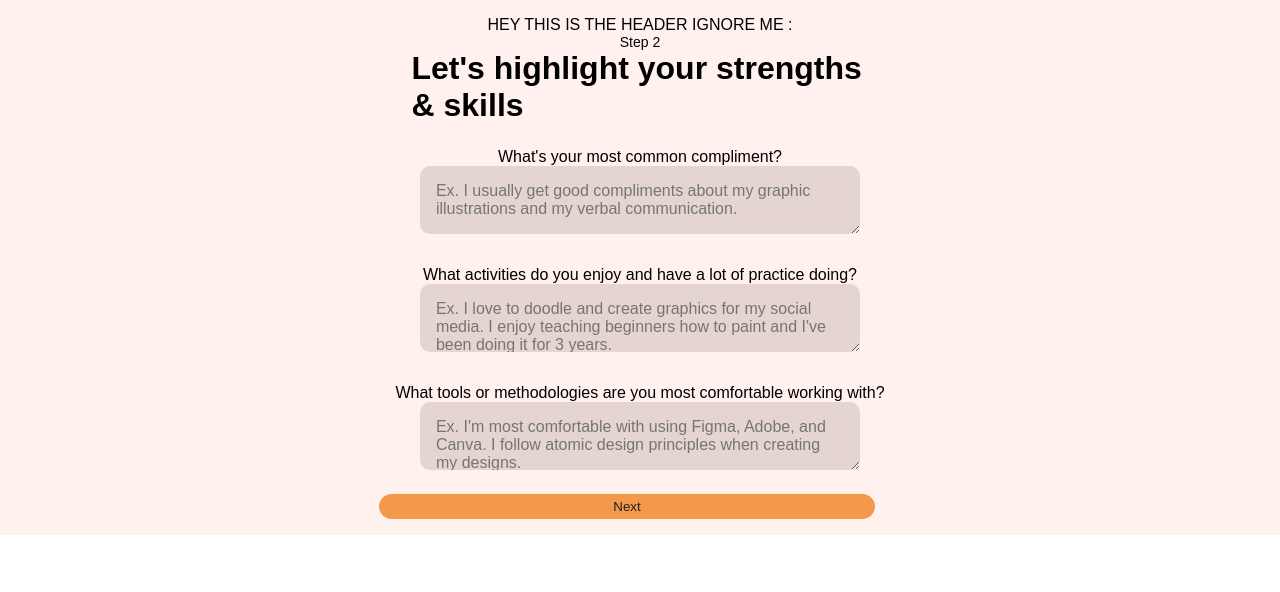
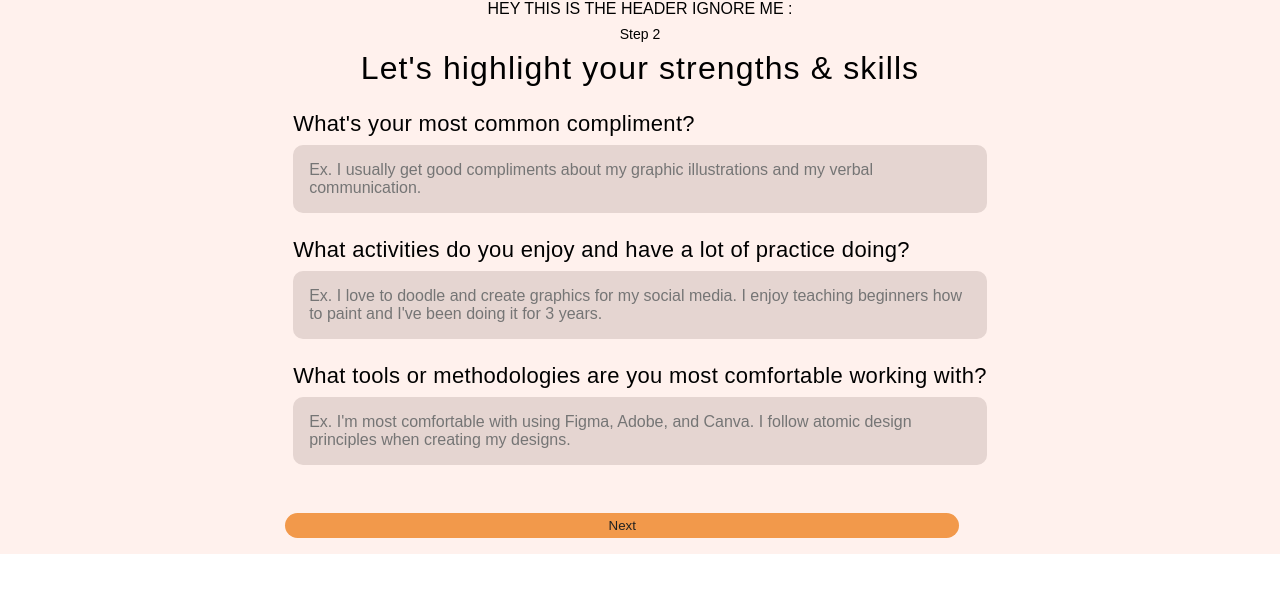
Before and after one commit to cherryontech/minty_fresh, a React (Create React App) app in the folder minty_fresh/: page /strengths in a window 1280 px wide. Shown: the top 592 px of the page. Built offline with nearby package versions, Linux system fonts and the light colour scheme.

Commit message:
outline without functionality

```diff
--- a/minty_fresh/src/index.css
+++ b/minty_fresh/src/index.css
@@ -11,3 +11,8 @@ body {
     font-family: source-code-pro, Menlo, Monaco, Consolas, 'Courier New',
         monospace;
 }
+
+
+textarea {
+  resize: none;
+}
--- a/minty_fresh/src/pages/Strengths/Strengths.jsx
+++ b/minty_fresh/src/pages/Strengths/Strengths.jsx
@@ -2,6 +2,7 @@ import './Strengths.scss';
 import Header from '../../components/Header/Header';
 
 const Strengths = () => {
+
 
     function handleSubmit(e) {
         // Prevent the browser from reloading the page
@@ -11,42 +12,58 @@ const Strengths = () => {
         // const formData = new FormData(form);
     }
 
+//   function handleSubmit(e) {
+//     // Prevent the browser from reloading the page
+//     e.preventDefault();
+
+//     // Read the form data
+//     const form = e.target;
+//     const formData = new FormData(form);
+
+//     // You can pass formData as a fetch body directly:
+//     fetch('/some-api', { method: form.method, body: formData });
+
+//     // Or you can work with it as a plain object:
+//     const formJson = Object.fromEntries(formData.entries());
+//     console.log(formJson);
+//   }
+
 
     return (
         <div className='strengths'>
             <section>
                 <Header/>
             </section>
-            <div className='strengths__header-container n'>
             <p className="step__text"> Step 2 </p>
-                <h1 className="strengths__title">Let's highlight your strengths & skills</h1>
-            </div>
-            <form method="post" onSubmit={handleSubmit}>
-                <div className="strengths__form">
-
-                <label className='strengths__question'>
+            <h2 className="strengths__title">Let's highlight your strengths & skills</h2>
+            <form className="strengths__form" method="post" onSubmit={handleSubmit}>
+                    <label className="strengths__form-content">
                         What's your most common compliment?
-                    <textarea className='strengths__question-textbox'
-                    name="compliments"
+                        <textarea
+                            type="text"
+                            required
+                            name="compliment"
                             placeholder="Ex. I usually get good compliments about my graphic illustrations and my verbal communication."
                         />
                     </label>
-                    <label className='strengths__question'>
-                        <p>What activities do you enjoy and have a lot of practice doing?</p>
-                        <textarea className='strengths__question-textbox'
-                        name="activities"
+                    <label className="strengths__form-content">
+                        What activities do you enjoy and have a lot of practice doing?
+                        <textarea
+                            type="text"
+                            required
+                            name="myCheckbox"
                             placeholder="Ex. I love to doodle and create graphics for my social media. I enjoy teaching beginners how to paint and I've been doing it for 3 years."
                         />
                     </label>
-                    <label className='strengths__question'>
+                    <label className="strengths__form-content">
                         <p>What tools or methodologies are you most comfortable working with?</p>
-                        <textarea className='strengths__question-textbox'
-                        name="methodologies"
+                        <textarea
+                            type="unkown"
+                            name="Seesoon"
                             placeholder="Ex. I'm most comfortable with using Figma, Adobe, and Canva. I follow atomic design principles when creating my designs."
                             />
                     </label>
-                </div>
-                <button className='button__next'> Next </button>
+                <button className="button__next" type="submit"> Next</button>
             </form>
         </div>
     )
--- a/minty_fresh/src/pages/Strengths/Strengths.scss
+++ b/minty_fresh/src/pages/Strengths/Strengths.scss
@@ -1,52 +1,48 @@
 @use '../../styles/partials/mixins' as *;
 @use '../../styles/partials/variables' as *;
 
-*{
-    margin: 0;
-    padding: 0;
-    box-sizing: border-box;
-    font-family: 'Titillium Web', sans-serif;
+textarea{
+    @include form-field;
+    margin-top: .5rem;
 }
 
 
-.strengths {
+.strengths{
     display: flex;
     flex-direction: column;
     align-items: center;
-    padding: 1rem .5rem;
+
     &__title{
         @include headline_text;
-        width: 80%;
+        text-align: center;
+        width: 81%;
+        padding-bottom: .5rem;
+        letter-spacing: .07rem;
+        font-weight: normal;
     }
-    &__header-container{
-        display: flex;
-        flex-direction: column;
-        align-items: center;
-    }
+
     &__form{
-        padding: .5rem;
-        display: flex;
-        align-items: center;
-        flex-direction: column;
-    }
-    &__question{
-        display: flex;
-        flex-direction: column;
-        align-items: center;
-        width: 100%;
-        padding: 1rem 0.5rem;
-        @include body_text;
-
-        &-textbox{
-            @include form-field
+        padding: 0rem .5rem;
+        &-content{
+            @include title_text;
+            display: flex;
+            flex-direction: column;
+            align-items: flex-start;
+            padding: 0.5rem 0rem;
+            margin: 0.5rem;
+            font-size: .9rem;
+            letter-spacing: 0.02rem;
         }
     }
 }
 
 .step__text{
-    @include label_text
+    @include label_text;
+    padding: 0.5rem 0rem;
 }
 
 .button__next{
-    @include button
+    @include button;
+    margin-top: 2rem;
+    margin-bottom: 1rem;
 }
--- a/minty_fresh/src/styles/partials/_global.scss
+++ b/minty_fresh/src/styles/partials/_global.scss
@@ -0,0 +1,10 @@
+*{
+    margin: 0;
+    padding: 0;
+    box-sizing: border-box;
+    font-family: 'Titillium Web', sans-serif;
+}
+
+#root {
+    height: 0;
+}
--- a/minty_fresh/src/styles/partials/_mixins.scss
+++ b/minty_fresh/src/styles/partials/_mixins.scss
@@ -1,12 +1,12 @@
 // @use '../partials/typography' as *;
 @use '../partials/variables' as *;
 
-*{
-    margin: 0;
-    padding: 0;
-    box-sizing: border-box;
-    font-family: 'Titillium Web', sans-serif;
-}
+// *{
+//     margin: 0;
+//     padding: 0;
+//     box-sizing: border-box;
+//     font-family: 'Titillium Web', sans-serif;
+// }
 
 
 //////////////////////////////////////////////////////// PAGE SIZE BREAKS ////////////////////////////////////////////////////////////////////////
@@ -99,7 +99,7 @@
     padding: 1rem 1rem;
     border: none;
     background-color: #E5D5D1;
-    width: 90%;
+    width: -webkit-fill-available;
     @include body_text;
 }
 
```
Lines whose indentation alone changed are shown as unchanged.
